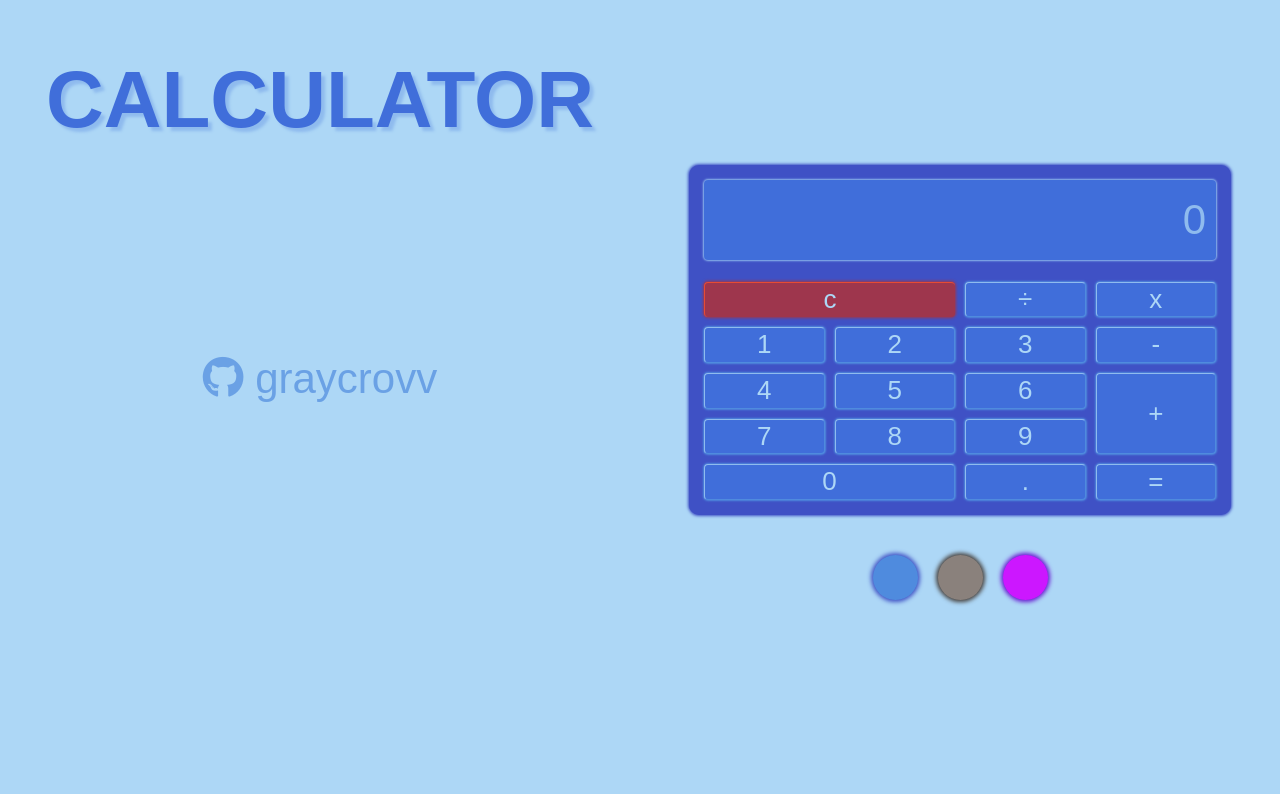
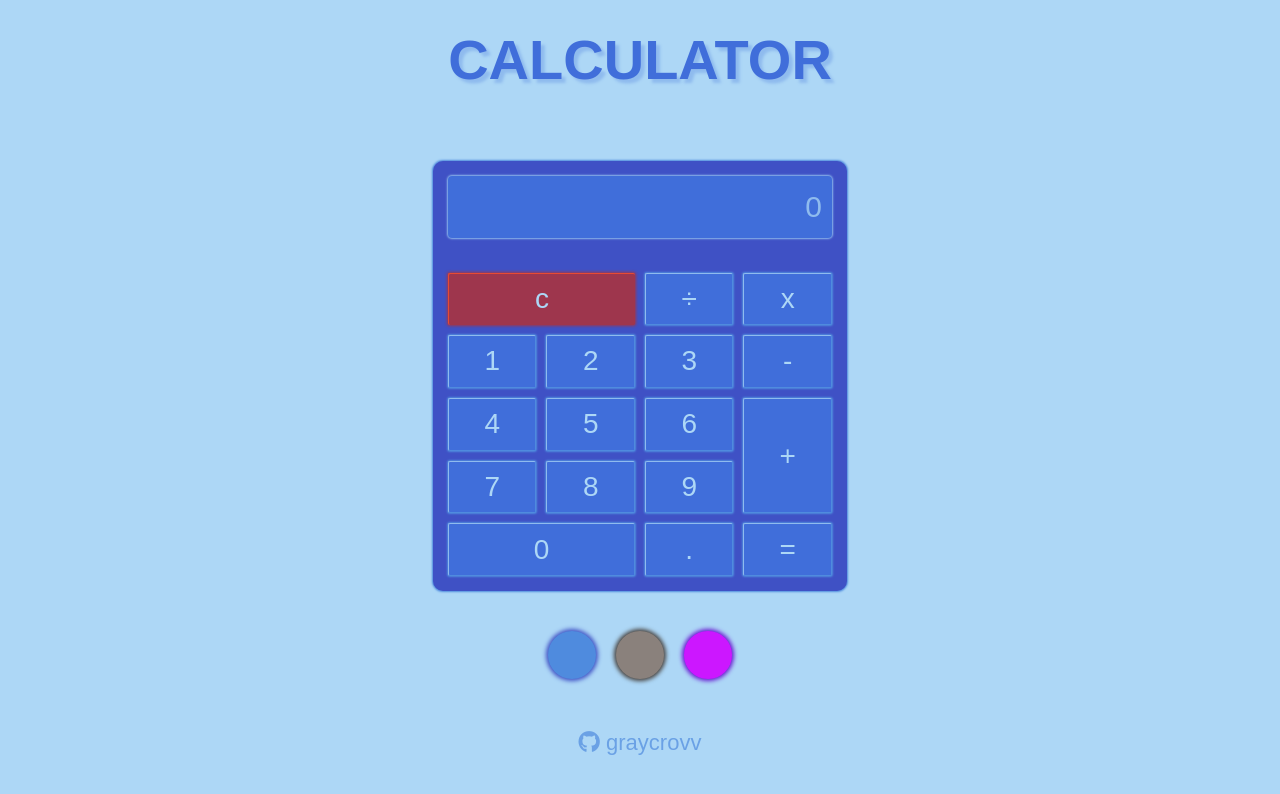
Before and after one commit to graycorvid/calculator, a website: page index.html in a window 1280 px wide. Drawn offline with nearby package versions, Linux system fonts and the light colour scheme; files that its build step writes are made by us from their sources; a web font is replaced by a local one.

Commit message:
Continue to add RWD changes to style files

```diff
--- a/src/sass/components/_buttons.scss
+++ b/src/sass/components/_buttons.scss
@@ -10,6 +10,18 @@
   @media (min-width: 480px) {
     min-width: 4.5rem;
     min-height: 4.5rem;
+  }
+  @media (min-width: 768px) {
+    min-width: 5.8rem;
+    min-height: 5.8rem;
+  }
+  @media (orientation: landscape) {
+    min-width: 2.8rem;
+    min-height: 2.8rem;
+  }
+  @media (orientation: landscape) and (min-width: 768px) {
+    min-width: 4.8rem;
+    min-height: 4.8rem;
   }
 }
 
@@ -33,10 +45,34 @@
     border: 1px solid var(--clr-300);
     border-left: 1px solid var(--clr-200);
     border-top: 1px solid var(--clr-200);
-    border-radius: 4px;
+    border-radius: 0.4rem;
     box-shadow: 0 0 2px 1px var(--clr-300);
     color: var(--clr-100);
     background-color: var(--clr-400);
+  }
+  @media (min-width: 480px) {
+    button {
+      font-size: 2.6rem;
+    }
+  }
+  @media (min-width: 768px) {
+    button {
+      font-size: 4.2rem;
+    }
+  }
+  @media (orientation: landscape) {
+    box-shadow: 0 0 1px 0.5px var(--clr-300);
+    button {
+      border-radius: 0.2rem;
+      font-size: 1.6rem;
+    }
+  }
+  @media (orientation: landscape) and (min-width: 768px) {
+    box-shadow: 0 0 2px 1px var(--clr-300);
+    button {
+      border-radius: 0.2rem;
+      font-size: 2.8rem;
+    }
   }
   .delete {
     background-color: var(--clr-accent);
@@ -45,9 +81,4 @@
     border-top: 1px solid var(--clr-top);
     box-shadow: 0 0 3px 1px var(--clr-accent);
   }
-  @media (min-width: 480px) {
-    button {
-      font-size: 2.6rem;
-    }
-  }
 }
--- a/src/sass/components/_calculator.scss
+++ b/src/sass/components/_calculator.scss
@@ -8,6 +8,7 @@
   align-items: center;
   grid-column: span 4;
   margin-bottom: 15px;
+  padding-left: 0.2rem;
   height: 5rem;
   font-family: var(--font-family);
   border-radius: 4px;
@@ -26,6 +27,7 @@
     position: absolute;
     top: 5px;
     left: 5px;
+    padding-right: 0.8rem;
     color: var(--clr-200b);
     font-size: 0.8rem;
   }
@@ -45,13 +47,38 @@
     height: 8rem;
     margin-bottom: 10px;
     p {
-      font-size: 4.2rem;
+      font-size: 4.4rem;
     }
     p.small-font-screen {
       font-size: 2.8rem;
     }
     span.small-equation {
       font-size: 2rem;
+    }
+  }
+  @media (orientation: landscape) {
+    height: 5rem;
+    margin-bottom: 0.8rem;
+    p {
+      font-size: 2.8rem;
+    }
+    p.small-font-screen {
+      font-size: 1.4rem;
+    }
+    span.small-equation {
+      font-size: 1rem;
+    }
+  }
+  @media (orientation: landscape) and (min-width: 768px) {
+    height: 6.2rem;
+    p {
+      font-size: 3rem;
+    }
+    p.small-font-screen {
+      font-size: 2rem;
+    }
+    span.small-equation {
+      font-size: 1.5rem;
     }
   }
 }
@@ -69,13 +96,19 @@
   .add {
     grid-row: span 2;
   }
-  @media (orientation: landscape) {
-    min-width: 40vw;
-  }
   @media (min-width: 480px) {
     gap: 0.7rem;
   }
   @media (min-width: 768px) {
+    gap: 1.1rem;
+  }
+  @media (orientation: landscape) {
+    min-width: 85vw;
+    min-height: 50vh;
+    gap: 0.6rem;
+  }
+  @media (orientation: landscape) and (min-width: 768px) {
+    min-width: 30vw;
     gap: 1rem;
   }
 }
--- a/src/sass/components/_footer.scss
+++ b/src/sass/components/_footer.scss
@@ -11,14 +11,17 @@ footer {
     font-size: 2.6rem;
     text-align: center;
     opacity: 0.7;
-    @media (orientation: landscape) {
-      margin-top: 0;
-    }
     @media (min-width: 480px) {
       font-size: 3rem;
+      margin-top: 4rem;
     }
     @media (min-width: 768px) {
-      font-size: 4.2rem;
+      font-size: 4.8rem;
+      margin-top: 4.8rem;
+    }
+    @media (orientation: landscape) and (min-width: 768px) {
+      font-size: 2.2rem;
+      margin-top: 2.8rem;
     }
   }
 }
--- a/src/sass/components/_header.scss
+++ b/src/sass/components/_header.scss
@@ -12,7 +12,20 @@
     font-size: 2.5rem;
   }
   @media (min-width: 768px) {
-    font-size: 4rem;
+    font-size: 4.4rem;
     text-shadow: 4px 4px 3px var(--clr-200);
   }
+  @media (orientation: landscape) {
+    font-size: 1.9rem;
+    h1 {
+      margin: 0;
+      padding: 1rem;
+    }
+  }
+  @media (orientation: landscape) and (min-width: 768px) {
+    font-size: 2.8rem;
+    h1 {
+      padding: 2rem;
+    }
+  }
 }
--- a/src/sass/layout/_layout.scss
+++ b/src/sass/layout/_layout.scss
@@ -14,7 +14,8 @@ body {
   min-width: 20rem;
   overflow: hidden;
   @media (orientation: landscape) {
-    grid-template-columns: 1fr 1fr;
+    min-height: 55rem;
+    overflow: scroll;
   }
 }
 .main {
@@ -23,13 +24,8 @@ body {
   justify-items: center;
   align-items: center;
   align-self: flex-end;
-  @media (orientation: landscape) {
-    grid-row: span 2;
-  }
   @media (min-width: 480px) {
     gap: 5vh;
-  }
-  @media (min-width: 768px) {
   }
 }
 .colors {
```
